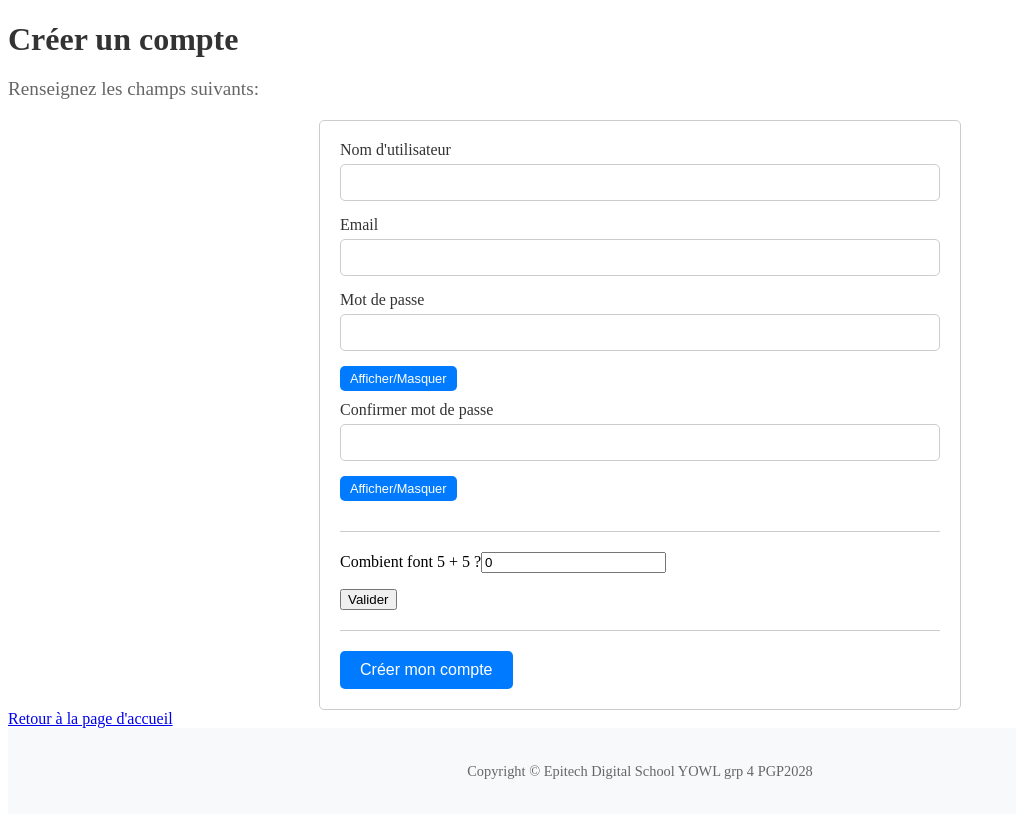
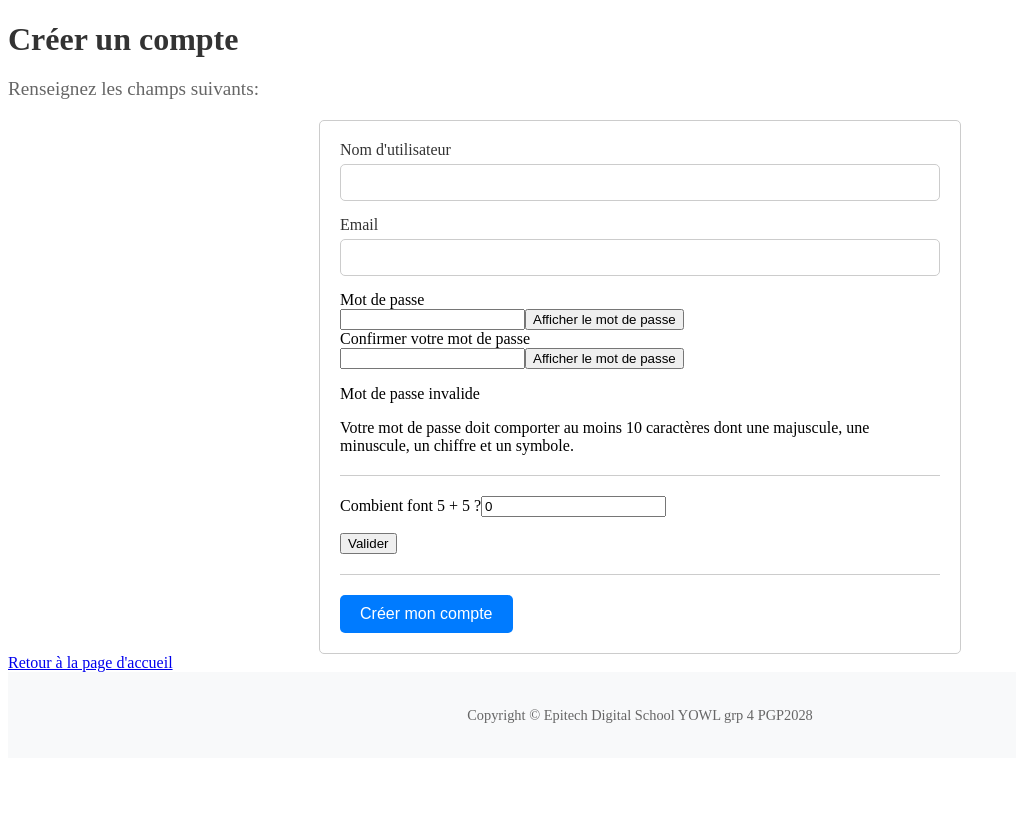
Before and after one commit to theotime2005/YOWL, a Vue app in the folder front/: page /register in a window 1280 px wide. Shown: the top 818 px of the page, without its empty margins (0-1016 px from the left). Built offline with nearby package versions, Linux system fonts and the light colour scheme.

Commit message:
Remise en place du composant password, il faut modifier le style dans ce composant, et non pas dans le fichier register

```diff
--- a/front/src/components/Password.vue
+++ b/front/src/components/Password.vue
@@ -68,15 +68,19 @@ export default {
 <template>
   <div>
     <label for="password">Mot de passe</label>
+    <div class="password-input">
       <input :type="passwordType_1" id="password" v-model="password_1" required>
       <button type="button" @click="toggle_hide_password_1">
         {{ is_visible_1 ? 'Masquer' : 'Afficher' }} le mot de passe
       </button>
+    </div>
     <label for="confirm_password">Confirmer votre mot de passe</label>
+    <div class="password-input">
       <input :type="passwordType_2" id="confirm_password" v-model="password_2" required>
       <button type="button" @click="toggle_hide_password_2">
         {{ is_visible_2 ? 'Masquer' : 'Afficher' }} le mot de passe
       </button>
+    </div>
     <p>{{ valid_passwords() ? 'Mot de passe valide' : 'Mot de passe invalide' }}</p>
     <p>Votre mot de passe doit comporter au moins 10 caractères dont une majuscule, une minuscule, un chiffre et un symbole.</p>
   </div>
--- a/front/src/views/Home.vue
+++ b/front/src/views/Home.vue
@@ -1,5 +1,9 @@
-<script setup>
-
+<script>
+export default {
+  mounted() {
+    document.title="Accueil | PETS"
+  }
+}
 </script>
 
 <template>
--- a/front/src/views/Welcome.vue
+++ b/front/src/views/Welcome.vue
@@ -1,3 +1,11 @@
+<script>
+export default {
+  mounted() {
+    document.title="Bienvenu sur le site | PETS";
+  }
+}
+</script>
+
 <template>
   <div class="container">
     <h1>Bienvenue sur le site Pets</h1>
--- a/front/src/views/user/Login.vue
+++ b/front/src/views/user/Login.vue
@@ -56,6 +56,9 @@ export default {
         console.error(error);
       }
     }
+  },
+  mounted() {
+    document.title="Connexion | PETS";
   }
 }
 </script>
--- a/front/src/views/user/Register.vue
+++ b/front/src/views/user/Register.vue
@@ -7,16 +7,7 @@
       <input type="text" id="username" class="editBox" v-model="username" required>
       <label for="email">Email</label>
       <input type="email" class="editBox" id="email" v-model="email" required>
-      <label for="password">Mot de passe</label>
-      <div class="password-input">
-        <input type="password" class="editBox" id="password" v-model="password" required>
-        <button type="button" @click="togglePasswordVisibility">Afficher/Masquer</button>
-      </div>
-      <label for="confirmPassword">Confirmer mot de passe</label>
-      <div class="password-input">
-        <input type="password" class="editBox" id="confirmPassword" v-model="confirmPassword" required>
-        <button type="button" @click="toggleConfirmPasswordVisibility">Afficher/Masquer</button>
-      </div>
+      <Password ref="password"/>
       <hr>
       <Capchat ref="capchat"/>
       <hr>
@@ -74,6 +65,9 @@ export default {
         console.error(error);
       }
     }
+  },
+  mounted() {
+    document.title="Créer un compte | PETS"
   }
 }
 </script>
--- a/front/src/views/user/ResetPassword.vue
+++ b/front/src/views/user/ResetPassword.vue
@@ -56,6 +56,7 @@ export default {
     }
   },
   mounted() {
+    document.title="Réinitialisation du mot de passe | PETS"
     this.check_token();
   }
 }
--- a/front/src/views/user/forgotPassword.vue
+++ b/front/src/views/user/forgotPassword.vue
@@ -30,6 +30,9 @@ export default {
         this.message_email="Erreur du serveur, veuillez réessayer ultérieurement"
       }
     }
+  },
+  mounted() {
+    document.title="Mot de passe oublié | PETS";
   }
 }
 </script>
```
Lines whose indentation alone changed are shown as unchanged.
